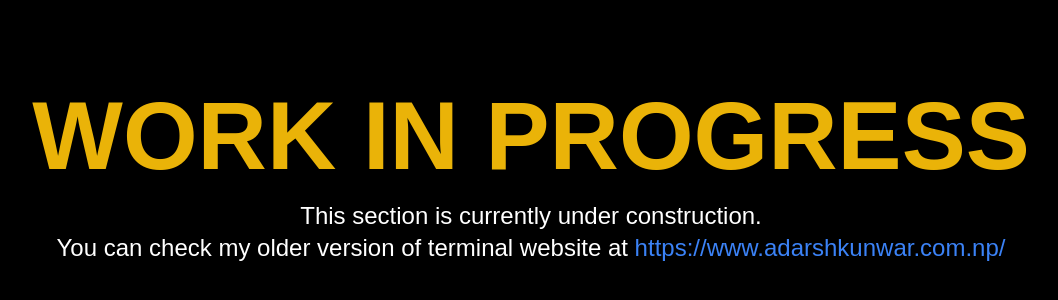
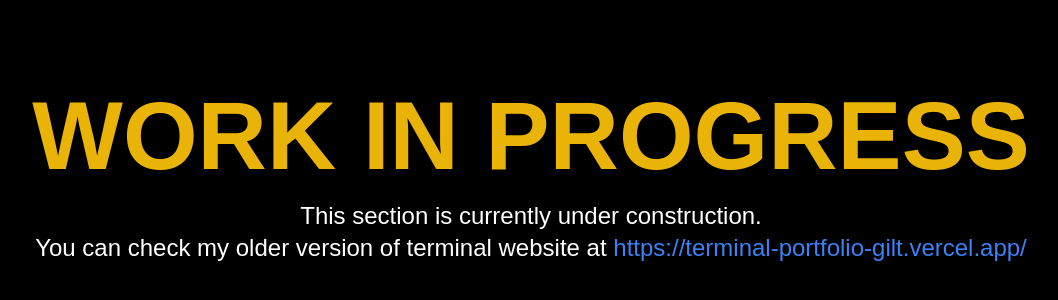
Before and after one commit to adarshkunwar/portfolio-v2, a Next.js app: page /terminal in a window 1280 px wide. Shown: the part 208-508 px from the top of the page, without its empty margins (109-1167 px from the left). Built offline with nearby package versions, Linux system fonts and the light colour scheme.

Commit message:
chore: updated the terminal link

```diff
--- a/src/app/terminal/page.tsx
+++ b/src/app/terminal/page.tsx
@@ -10,9 +10,12 @@ const Page = () => {
             This section is currently under construction.
             <div>
               You can check my older version of terminal website at{" "}
-              <a href=" https://www.adarshkunwar.com.np/" target="_blank">
+              <a
+                href="https://terminal-portfolio-gilt.vercel.app/"
+                target="_blank"
+              >
                 <span className="text-blue-500">
-                  https://www.adarshkunwar.com.np/
+                  https://terminal-portfolio-gilt.vercel.app/
                 </span>
               </a>
             </div>
```
